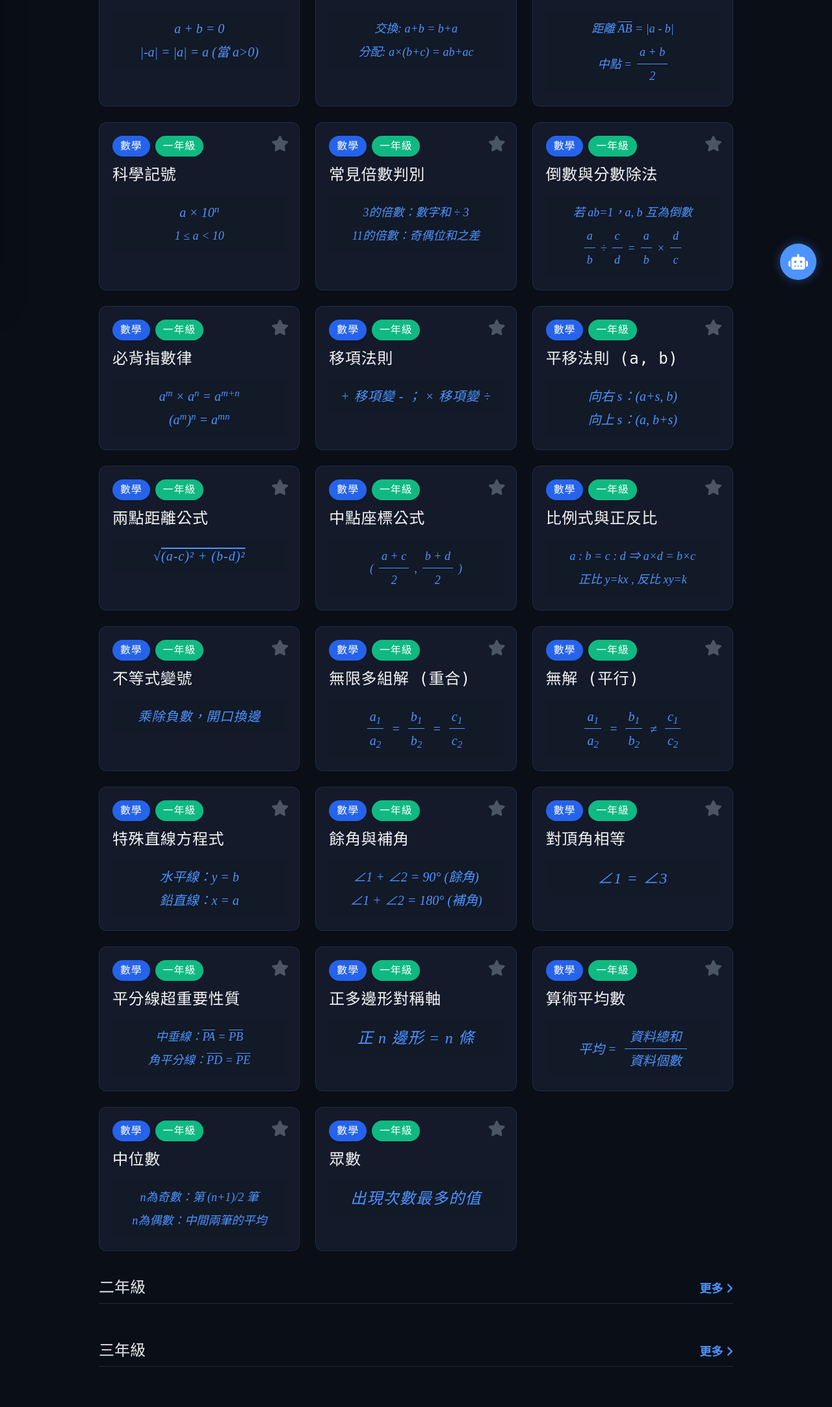
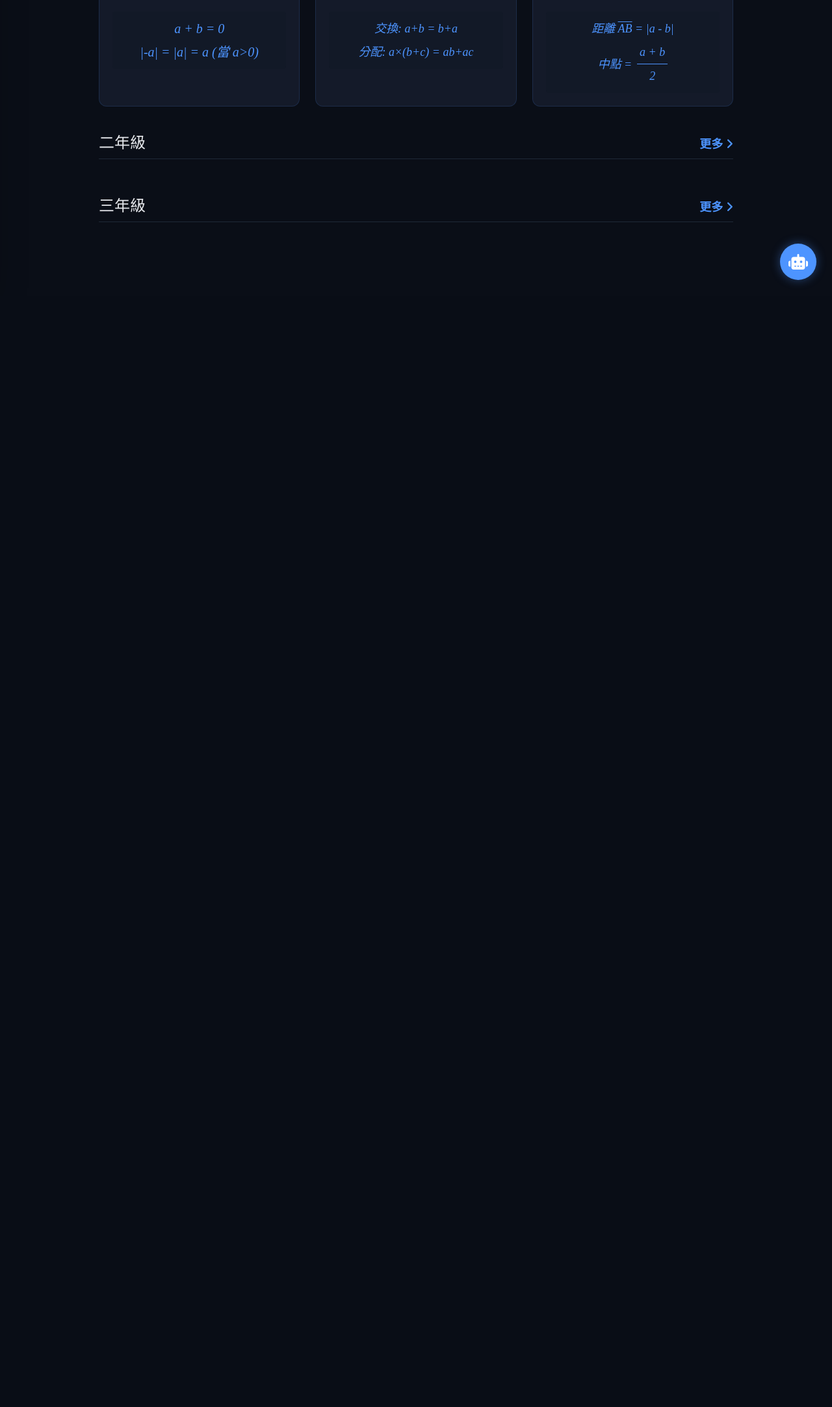
Before and after one commit to HannahTien/math, a Flask app: page / in a window 1280 px wide, after a click on "數學". Shown: the part 345-2511 px from the top of the page at 65% size. After the commit the page ends 783 px from the top, so only its background shows below. Run offline with Flask 3, Linux system fonts and the light colour scheme; some libraries are stand-ins or nearby versions; some web fonts are replaced.

Commit message:
增加一年級公式-2

```diff
--- a/templates/index.html
+++ b/templates/index.html
@@ -50,6 +50,12 @@
         }
         ::-webkit-scrollbar { width: 6px; }
         ::-webkit-scrollbar-thumb { background: #4D94FF; border-radius: 10px; }
+
+        /* 🌟 魔法 1：讓數學和理化主頁的網格，自動隱藏第 4 張以後的卡片 */
+        #view-math .grid .formula-card:nth-child(n+4),
+        #view-physics .grid .formula-card:nth-child(n+4) {
+            display: none !important;
+        }
     </style>
 </head>
 <body class="min-h-screen flex flex-col relative overflow-x-hidden">
@@ -97,9 +103,11 @@
         {% include 'physics.html' %}
 
         <div id="view-grade-detail" class="view-section hidden">
-            <button onclick="switchView('view-home')" class="text-highlight hover:text-white mb-6 text-lg transition"><i class="fa-solid fa-arrow-left mr-2"></i>返回</button>
+            <button onclick="switchView(currentMainView)" class="text-highlight hover:text-white mb-6 text-lg transition"><i class="fa-solid fa-arrow-left mr-2"></i>返回</button>
             <h1 id="grade-detail-title" class="font-wenkai font-normal text-3xl mb-8 border-l-4 border-highlight pl-4 text-white">科目 - 年級</h1>
-            <p class="text-gray-500 text-lg">這裡將動態顯示該年級的所有公式卡片...</p>
+
+            <div id="grade-detail-container" class="grid grid-cols-1 sm:grid-cols-2 md:grid-cols-3 gap-6">
+            </div>
         </div>
 
         <div id="view-favorites" class="view-section hidden">
@@ -151,6 +159,7 @@
 
     <script>
         let favorites = JSON.parse(localStorage.getItem('formulaFavorites')) || [];
+        let currentMainView = 'view-home'; // 紀錄目前在哪個主頁面，方便返回
 
         window.onload = () => {
             updateAllStarIcons();
@@ -243,6 +252,11 @@
         }
 
         function switchView(viewId) {
+            // 紀錄當前的主頁面 (首頁、數學或理化)，讓詳細頁面知道按返回要回哪裡
+            if (viewId !== 'view-grade-detail' && viewId !== 'view-favorites') {
+                currentMainView = viewId;
+            }
+
             document.querySelectorAll('.view-section').forEach(el => {
                 el.classList.add('hidden');
                 el.classList.remove('block');
@@ -256,8 +270,24 @@
             window.scrollTo(0, 0);
         }
 
+        // 🌟 魔法 3：點擊「更多」時，自動把隱藏的卡片抓出來並顯示
         function switchToGradeDetail(subject, grade) {
             document.getElementById('grade-detail-title').innerText = `${subject} - ${grade}`;
+            const container = document.getElementById('grade-detail-container');
+            container.innerHTML = ''; // 清空上次顯示的卡片
+
+            // 尋找數學或理化頁面裡，符合該科與該年級的卡片
+            const sourceCards = document.querySelectorAll(`#view-math .formula-card, #view-physics .formula-card`);
+
+            sourceCards.forEach(card => {
+                if (card.dataset.subject === subject && card.dataset.grade === grade) {
+                    const clone = card.cloneNode(true);
+                    // 確保複製過來的卡片不受 CSS 前 3 張限制的影響
+                    clone.style.display = 'block';
+                    container.appendChild(clone);
+                }
+            });
+
             switchView('view-grade-detail');
         }
 
```
